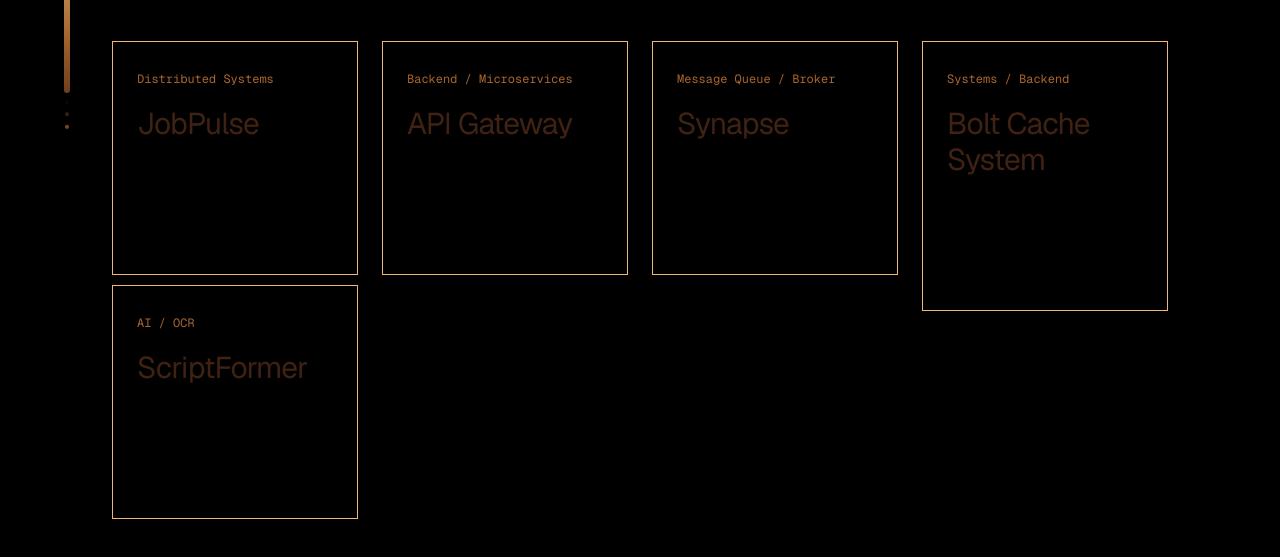
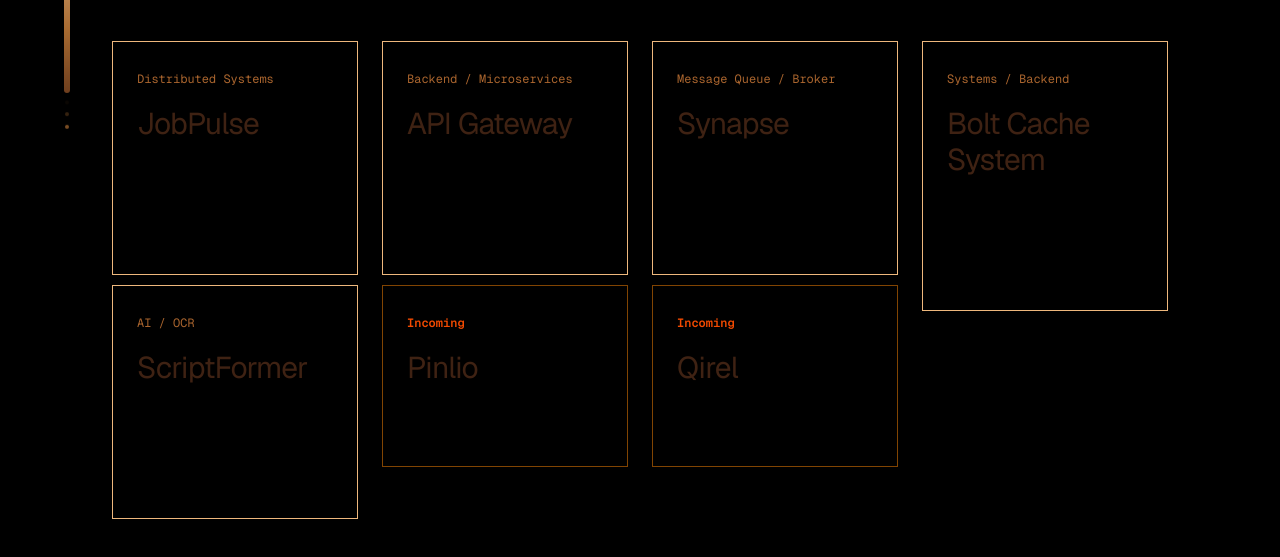
Before and after one commit to tahri-md/tahri-md.github.io, a Next.js app: page / in a window 1280 px wide. Shown: the part 1383-1940 px from the top of the page. Built offline with nearby package versions, Linux system fonts and the light colour scheme.

Commit message:
Add incoming projects (Pinlio, Qirel) and special styling for highlights and incoming projects

```diff
--- a/components/WorkSection.tsx
+++ b/components/WorkSection.tsx
@@ -84,6 +84,24 @@ const PROJECTS: Project[] = [
     link: "https://github.com/tahri-md/ScriptFormer",
     span: "col-span-1",
   },
+  {
+    title: "Pinlio",
+    type: "Incoming",
+    description:
+      "Coming soon...",
+    tech: ["???"],
+    link: "#",
+    span: "col-span-1",
+  },
+  {
+    title: "Qirel",
+    type: "Incoming",
+    description:
+      "Coming soon...",
+    tech: ["???"],
+    link: "#",
+    span: "col-span-1",
+  },
 ]
 
 function SectionHeader() {
@@ -107,6 +125,7 @@ interface WorkCardProps {
 function WorkCard({ project, alwaysActive = false }: WorkCardProps) {
   const [isHovered, setIsHovered] = useState(false)
   const isActive = alwaysActive || isHovered
+  const isIncoming = project.type === "Incoming"
 
   return (
     <a
@@ -116,7 +135,11 @@ function WorkCard({ project, alwaysActive = false }: WorkCardProps) {
       className={cn(
         "group relative flex flex-col justify-between p-4 md:p-5 lg:p-6 border transition-all duration-500 overflow-hidden cursor-pointer",
         project.span,
-        isActive
+        isIncoming
+          ? isActive || alwaysActive
+            ? "border-orange-500 dark:border-pink-400 shadow-lg shadow-orange-500/20 dark:shadow-pink-400/20"
+            : "border-orange-400/50 dark:border-pink-400/50"
+          : isActive
           ? "border-caramel-500 dark:border-caramel-500"
           : "border-caramel-300 dark:border-caramel-700"
       )}
@@ -126,20 +149,29 @@ function WorkCard({ project, alwaysActive = false }: WorkCardProps) {
       <div
         className={cn(
           "absolute inset-0 transition-opacity duration-500",
-          "bg-caramel-500/5 dark:bg-caramel-500/10",
+          isIncoming
+            ? "bg-gradient-to-br from-orange-500/10 to-pink-500/10 dark:from-orange-500/15 dark:to-pink-500/15"
+            : "bg-caramel-500/5 dark:bg-caramel-500/10",
           isActive ? "opacity-100" : "opacity-0"
         )}
       />
 
       <div className="relative z-10">
-        <span className="font-mono text-xs text-caramel-600 dark:text-caramel-400">
+        <span className={cn(
+          "font-mono text-xs",
+          isIncoming
+            ? "text-orange-600 dark:text-pink-400 font-semibold"
+            : "text-caramel-600 dark:text-caramel-400"
+        )}>
           {project.type}
         </span>
 
         <h3
           className={cn(
             "text-xl md:text-2xl lg:text-3xl font-(--font-bebas) transition-colors duration-300 mt-4 tracking-tight line-clamp-2",
-            isActive ? "text-caramel-500" : "text-caramel-900 dark:text-caramel-100"
+            isIncoming
+              ? isActive ? "text-orange-500 dark:text-pink-400" : "text-caramel-900 dark:text-caramel-100"
+              : isActive ? "text-caramel-500" : "text-caramel-900 dark:text-caramel-100"
           )}
         >
           {project.title}
--- a/components/highlight-text.tsx
+++ b/components/highlight-text.tsx
@@ -10,9 +10,10 @@ interface HighlightTextProps {
   children: ReactNode
   className?: string
   parallaxSpeed?: number
+  highlightColor?: string
 }
 
-export function HighlightText({ children, className = "", parallaxSpeed = 0.3 }: HighlightTextProps) {
+export function HighlightText({ children, className = "", parallaxSpeed = 0.3, highlightColor = "bg-gradient-to-r from-amber-400 via-yellow-300 to-amber-400" }: HighlightTextProps) {
   const containerRef = useRef<HTMLSpanElement>(null)
   const highlightRef = useRef<HTMLSpanElement>(null)
   const textRef = useRef<HTMLSpanElement>(null)
@@ -60,7 +61,7 @@ export function HighlightText({ children, className = "", parallaxSpeed = 0.3 }:
     <span ref={containerRef} className={`relative inline-block ${className}`}>
       <span
         ref={highlightRef}
-        className="absolute inset-0 z-0 rounded-[0.08em] bg-caramel-300/90"
+        className={`absolute inset-0 z-0 rounded-[0.08em] ${highlightColor}`}
         style={{
           left: "-0.1em",
           right: "-0.1em",
@@ -68,6 +69,7 @@ export function HighlightText({ children, className = "", parallaxSpeed = 0.3 }:
           bottom: "-0.06em",
           transform: "scaleX(0)",
           transformOrigin: "left center",
+          opacity: 0.9,
         }}
       />
       <span ref={textRef} className="relative z-10">
--- a/components/principles-section.tsx
+++ b/components/principles-section.tsx
@@ -129,7 +129,7 @@ function PrincipleCard({ principle }: PrincipleCardProps) {
       <h3 className="font-(--font-bebas) text-2xl sm:text-3xl md:text-5xl lg:text-7xl xl:text-8xl tracking-tight leading-tight text-caramel-900 dark:text-caramel-100">
         {principle.titleParts.map((part, i) =>
           part.highlight ? (
-            <HighlightText key={i} parallaxSpeed={0.6}>
+            <HighlightText key={i} parallaxSpeed={0.6} highlightColor="bg-gradient-to-r from-orange-400 via-pink-400 to-orange-400">
               {part.text}
             </HighlightText>
           ) : (
```
